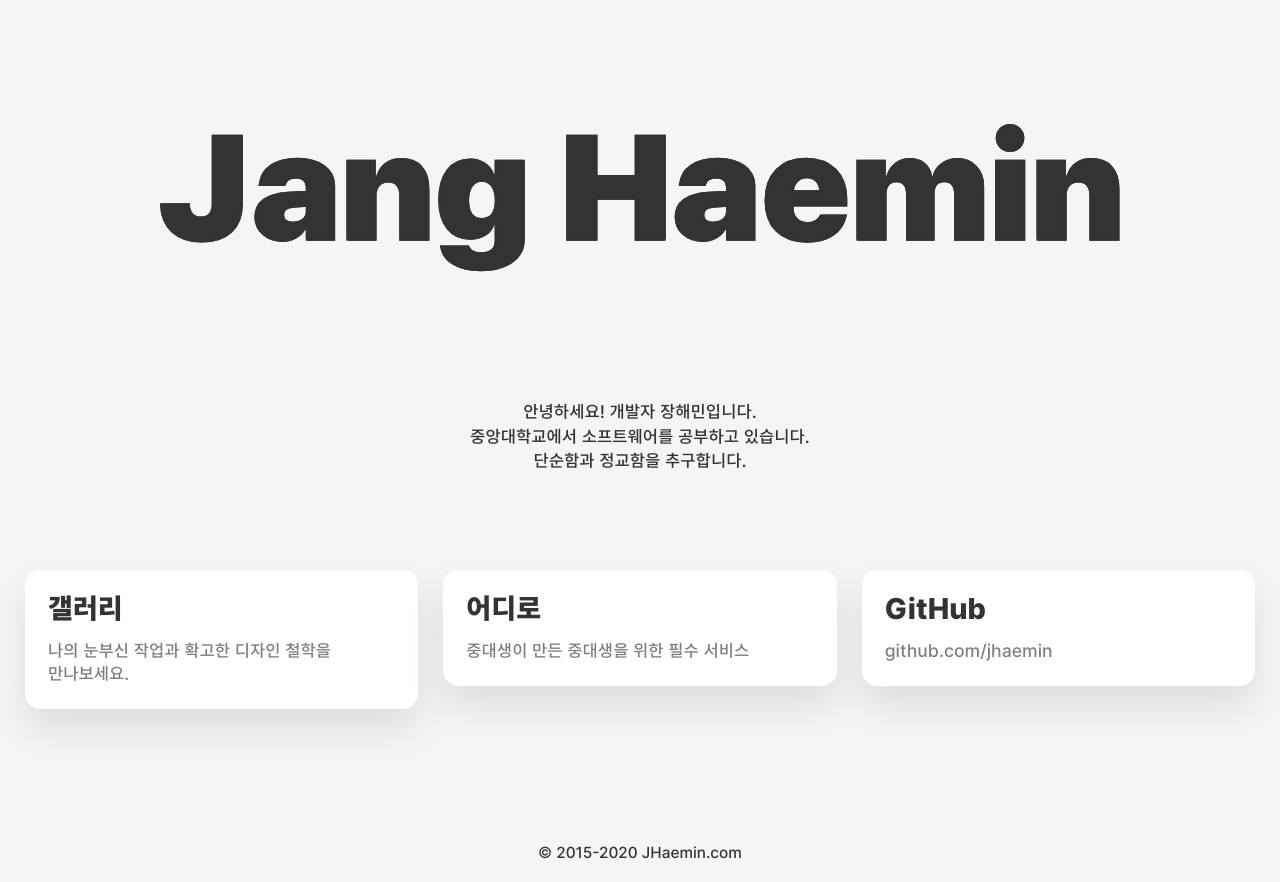
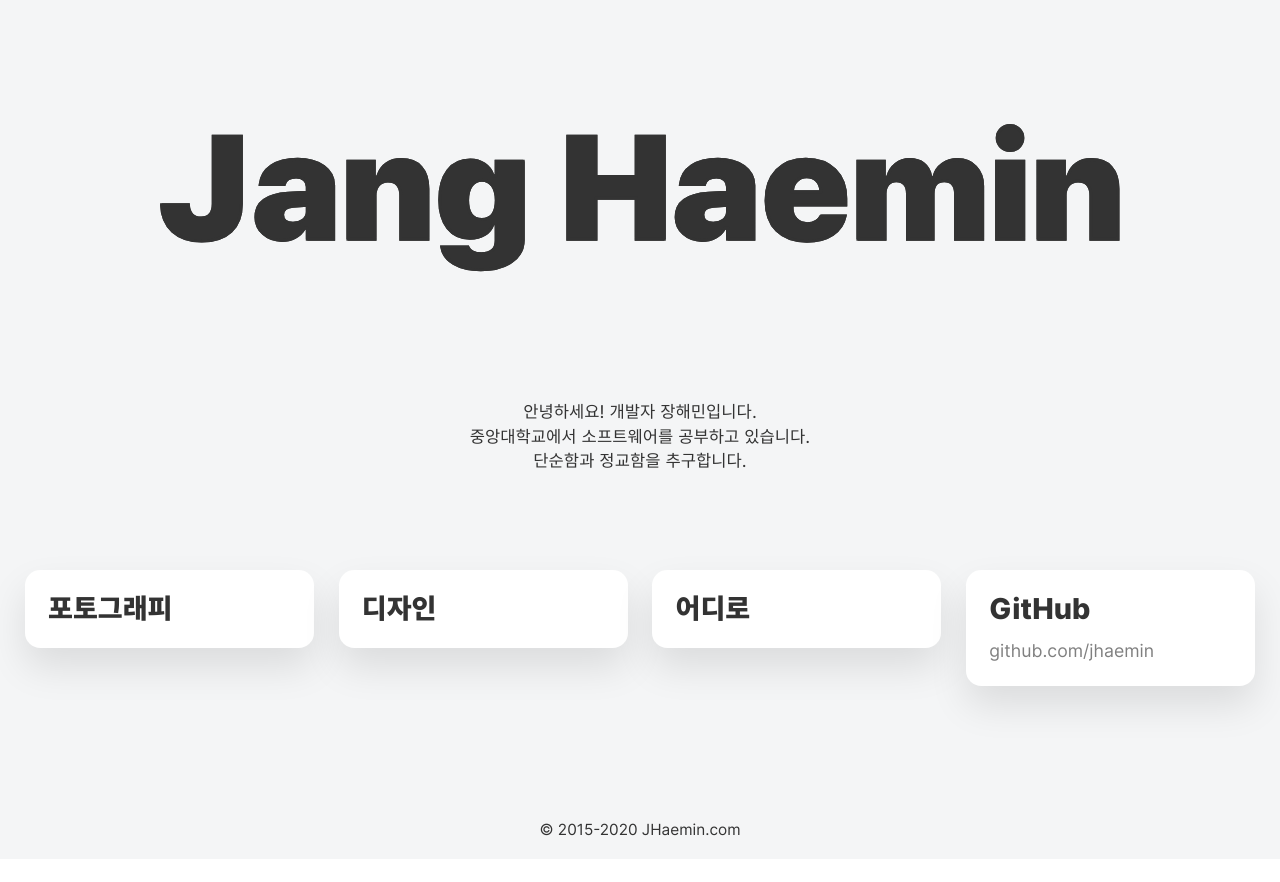
Before and after one commit to jhaemin/jhaemin.com-vue, a Nuxt app: page / in a window 1280 px wide. After the commit the page ends 859 px from the top, so only its background shows below. Built offline with nearby package versions, Linux system fonts and the light colour scheme.

Commit message:
Update the site

```diff
--- a/src/assets/css/fonts.css
+++ b/src/assets/css/fonts.css
@@ -3,7 +3,7 @@
 /* Noto Sans KR 94% */
 
 @font-face {
-  font-family: 'Noto Sans KR';
+  font-family: 'PAYW Pro KR';
   src: url('/fonts/NotoSansKR/NotoSansKR-Light.woff2') format('woff2'),
     url('/fonts/NotoSansKR/NotoSansKR-Light.woff') format('woff');
   font-weight: 200;
@@ -11,7 +11,7 @@
 }
 
 @font-face {
-  font-family: 'Noto Sans KR';
+  font-family: 'PAYW Pro KR';
   src: url('/fonts/NotoSansKR/NotoSansKR-DemiLight.woff2') format('woff2'),
     url('/fonts/NotoSansKR/NotoSansKR-DemiLight.woff') format('woff');
   font-weight: 300;
@@ -19,7 +19,7 @@
 }
 
 @font-face {
-  font-family: 'Noto Sans KR';
+  font-family: 'PAYW Pro KR';
   src: url('/fonts/NotoSansKR/NotoSansKR-Regular.woff2') format('woff2'),
     url('/fonts/NotoSansKR/NotoSansKR-Regular.woff') format('woff');
   font-weight: 400;
@@ -27,7 +27,7 @@
 }
 
 @font-face {
-  font-family: 'Noto Sans KR';
+  font-family: 'PAYW Pro KR';
   src: url('/fonts/NotoSansKR/NotoSansKR-Medium.woff2') format('woff2'),
     url('/fonts/NotoSansKR/NotoSansKR-Medium.woff') format('woff');
   font-weight: 500;
@@ -35,7 +35,7 @@
 }
 
 @font-face {
-  font-family: 'Noto Sans KR';
+  font-family: 'PAYW Pro KR';
   src: url('/fonts/NotoSansKR/NotoSansKR-Bold.woff2') format('woff2'),
     url('/fonts/NotoSansKR/NotoSansKR-Bold.woff') format('woff');
   font-weight: 700;
@@ -43,7 +43,7 @@
 }
 
 @font-face {
-  font-family: 'Noto Sans KR';
+  font-family: 'PAYW Pro KR';
   src: url('/fonts/NotoSansKR/NotoSansKR-Black.woff2') format('woff2'),
     url('/fonts/NotoSansKR/NotoSansKR-Black.woff') format('woff');
   font-weight: 900;
@@ -53,73 +53,73 @@
 /* Inter 3.7 */
 
 @font-face {
-  font-family: 'Inter';
-  font-style:  normal;
+  font-family: 'PAYW Pro';
+  font-style: normal;
   font-weight: 100;
-  src: url("/fonts/Inter/Inter-Thin-BETA.woff2") format("woff2"),
-       url("/fonts/Inter/Inter-Thin-BETA.woff") format("woff");
+  src: url('/fonts/Inter/Inter-Thin-BETA.woff2') format('woff2'),
+    url('/fonts/Inter/Inter-Thin-BETA.woff') format('woff');
 }
 
 @font-face {
-  font-family: 'Inter';
-  font-style:  normal;
+  font-family: 'PAYW Pro';
+  font-style: normal;
   font-weight: 200;
-  src: url("/fonts/Inter/Inter-ExtraLight-BETA.woff2") format("woff2"),
-       url("/fonts/Inter/Inter-ExtraLight-BETA.woff") format("woff");
+  src: url('/fonts/Inter/Inter-ExtraLight-BETA.woff2') format('woff2'),
+    url('/fonts/Inter/Inter-ExtraLight-BETA.woff') format('woff');
 }
 
 @font-face {
-  font-family: 'Inter';
-  font-style:  normal;
+  font-family: 'PAYW Pro';
+  font-style: normal;
   font-weight: 300;
-  src: url("/fonts/Inter/Inter-Light-BETA.woff2") format("woff2"),
-       url("/fonts/Inter/Inter-Light-BETA.woff") format("woff");
+  src: url('/fonts/Inter/Inter-Light-BETA.woff2') format('woff2'),
+    url('/fonts/Inter/Inter-Light-BETA.woff') format('woff');
 }
 
 @font-face {
-  font-family: 'Inter';
-  font-style:  normal;
+  font-family: 'PAYW Pro';
+  font-style: normal;
   font-weight: 400;
-  src: url("/fonts/Inter/Inter-Regular.woff2") format("woff2"),
-       url("/fonts/Inter/Inter-Regular.woff") format("woff");
+  src: url('/fonts/Inter/Inter-Regular.woff2') format('woff2'),
+    url('/fonts/Inter/Inter-Regular.woff') format('woff');
 }
 
 @font-face {
-  font-family: 'Inter';
-  font-style:  normal;
+  font-family: 'PAYW Pro';
+  font-style: normal;
   font-weight: 500;
-  src: url("/fonts/Inter/Inter-Medium.woff2") format("woff2"),
-       url("/fonts/Inter/Inter-Medium.woff") format("woff");
+  src: url('/fonts/Inter/Inter-Medium.woff2') format('woff2'),
+    url('/fonts/Inter/Inter-Medium.woff') format('woff');
 }
 
 @font-face {
-  font-family: 'Inter';
-  font-style:  normal;
+  font-family: 'PAYW Pro';
+  font-style: normal;
   font-weight: 600;
-  src: url("/fonts/Inter/Inter-SemiBold.woff2") format("woff2"),
-       url("/fonts/Inter/Inter-SemiBold.woff") format("woff");
+  src: url('/fonts/Inter/Inter-SemiBold.woff2') format('woff2'),
+    url('/fonts/Inter/Inter-SemiBold.woff') format('woff');
 }
 
 @font-face {
-  font-family: 'Inter';
-  font-style:  normal;
+  font-family: 'PAYW Pro';
+  font-style: normal;
   font-weight: 700;
-  src: url("/fonts/Inter/Inter-Bold.woff2") format("woff2"),
-       url("/fonts/Inter/Inter-Bold.woff") format("woff");
+  src: url('/fonts/Inter/Inter-Bold.woff2') format('woff2'),
+    url('/fonts/Inter/Inter-Bold.woff') format('woff');
 }
 
 @font-face {
-  font-family: 'Inter';
-  font-style:  normal;
+  font-family: 'PAYW Pro';
+  font-style: normal;
   font-weight: 800;
-  src: url("/fonts/Inter/Inter-ExtraBold.woff2") format("woff2"),
-       url("/fonts/Inter/Inter-ExtraBold.woff") format("woff");
+  src: url('/fonts/Inter/Inter-ExtraBold.woff2') format('woff2'),
+    url('/fonts/Inter/Inter-ExtraBold.woff') format('woff');
 }
 
 @font-face {
-  font-family: 'Inter';
-  font-style:  normal;
+  font-family: 'PAYW Pro';
+  font-style: normal;
   font-weight: 900;
-  src: url("/fonts/Inter/Inter-Black.woff2") format("woff2"),
-       url("/fonts/Inter/Inter-Black.woff") format("woff");
+  src: url('/fonts/Inter/Inter-Black.woff2') format('woff2'),
+    url('/fonts/Inter/Inter-Black.woff') format('woff');
 }
--- a/src/assets/scss/global-variables.scss
+++ b/src/assets/scss/global-variables.scss
@@ -23,12 +23,13 @@ $light-gray: #f4f5f6;
 $light-gray-text: darken($light-gray, 30%);
 $light-gray-text-dark: darken($light-gray, 50%);
 $light-gray--active: darken($light-gray, 3%);
-$white-blue: #f3f6fB;
+$white-blue: #f3f6fb;
 $jhm-blue: #6c9df8;
 $btn-blue: #418cfc;
 $light-oragne: #ffdfc7;
 $strong-orange: #dd7600;
 
 // Fonts
-$ff: 'Inter', 'Noto Sans KR', -apple-system, BlinkMacSystemFont, 'Segoe UI', Roboto, Oxygen, Ubuntu, Cantarell, 'Open Sans', 'Helvetica Neue', sans-serif;
+$ff: 'PAYW Pro', 'PAYW Pro KR', -apple-system, BlinkMacSystemFont, 'Segoe UI',
+  Roboto, Oxygen, Ubuntu, Cantarell, 'Open Sans', 'Helvetica Neue', sans-serif;
 $font-mono: mono, 'Courier New', Courier, monospace;
--- a/src/assets/scss/globalstyle.scss
+++ b/src/assets/scss/globalstyle.scss
@@ -1,5 +1,5 @@
-@import "./global-variables.scss";
-@import "./paragraph.scss";
+@import './global-variables.scss';
+@import './paragraph.scss';
 
 html {
   -ms-text-size-adjust: 100%;
@@ -9,13 +9,13 @@ html {
   font-size: 100%;
 
   &.light-mode {
-		[data-appearance-mode="dark"] {
+    [data-appearance-mode='dark'] {
       display: none !important;
     }
   }
 
   &.dark-mode {
-		[data-appearance-mode="light"] {
+    [data-appearance-mode='light'] {
       display: none !important;
     }
   }
@@ -38,7 +38,7 @@ body {
   -moz-osx-font-smoothing: grayscale;
   -o-font-smoothing: antialiased;
   font-family: $ff;
-	font-weight: 500;
+  font-weight: 400;
   font-size: 17px;
   margin: 0;
   padding: 0;
@@ -64,7 +64,11 @@ main {
   outline: none;
 }
 
-p, li, a, input, textarea {
+p,
+li,
+a,
+input,
+textarea {
   font-family: $ff;
   line-height: 1.4;
   font-size: 0.92rem;
@@ -95,12 +99,11 @@ img {
   pointer-events: none;
 }
 
-input[type="text"],
-input[type="email"],
-input[type="password"],
-input[type="button"],
-textarea
-{
+input[type='text'],
+input[type='email'],
+input[type='password'],
+input[type='button'],
+textarea {
   cursor: text;
   -webkit-appearance: none;
   -webkit-tap-highlight-color: transparent;
@@ -113,7 +116,7 @@ textarea
   // background-color: $light-gray;
   background-color: #fff;
   border: 1px solid darken($light-gray, 10%);
-	transition: box-shadow .2s ease, background-color .2s ease, border .2s ease;
+  transition: box-shadow 0.2s ease, background-color 0.2s ease, border 0.2s ease;
   box-shadow: 0 0 0 0 rgba(164, 196, 255, 0);
 
   &::placeholder {
@@ -147,7 +150,7 @@ button.jhm-btn {
   cursor: default;
   background-color: #3988fd;
   color: #fff;
-	transition: color .2s ease, box-shadow .2s ease, background-color .2s ease;
+  transition: color 0.2s ease, box-shadow 0.2s ease, background-color 0.2s ease;
 
   &.termite {
     background-color: #fff;
@@ -164,16 +167,16 @@ button.jhm-btn {
   }
 
   &:hover {
-		box-shadow: 0 0.2rem 0.5rem rgba(0, 0, 0, 0.15), inset 0 0 0 0 rgba(0, 0, 0, 0);
+    box-shadow: 0 0.2rem 0.5rem rgba(0, 0, 0, 0.15),
+      inset 0 0 0 0 rgba(0, 0, 0, 0);
     background-color: #4f95ff;
   }
 
   &:active {
     // background-color: #357fee;
-		box-shadow: 0 0rem 0rem rgba(0, 0, 0, 0), inset 0 0 0 100rem rgba(0, 0, 0, 0.1);
+    box-shadow: 0 0rem 0rem rgba(0, 0, 0, 0),
+      inset 0 0 0 100rem rgba(0, 0, 0, 0.1);
   }
-
-
 
   &.crimson {
     background-color: #e62149;
--- a/src/components/home/Box.vue
+++ b/src/components/home/Box.vue
@@ -2,7 +2,7 @@
   <div class="box-origin">
     <div
       class="box"
-      :class="[boxStatus, {expand: expanded}]"
+      :class="[boxStatus, { expand: expanded }]"
       @mouseenter="hoverBox"
       @mouseleave="releaseBox"
       @mousedown="pressBox"
@@ -23,13 +23,13 @@
         v-else-if="boxExternalLink"
         target="_blank"
         class="link"
-      ></a>
+      />
       <div class="box-content">
         <h1 class="title">
-          <slot name="title"></slot>
+          <slot name="title" />
         </h1>
-        <p class="description">
-          <slot name="description"></slot>
+        <p v-if="$slots.description" class="description">
+          <slot name="description" />
         </p>
       </div>
     </div>
@@ -43,7 +43,7 @@ export default {
     return {
       boxStatus: '',
       relaseTimeout: null,
-      expanded: false
+      expanded: false,
     }
   },
   methods: {
@@ -87,12 +87,12 @@ export default {
           box.style = ''
         }, 10)
       }, 800)
-    }
-  }
+    },
+  },
 }
 </script>
 
-<style lang="scss" scoped>
+<style lang="scss">
 @import '~/assets/scss/global-variables.scss';
 @import '~/assets/scss/global-mixins.scss';
 
@@ -112,7 +112,7 @@ export default {
 
   &.pressed {
     transform: scale(0.92);
-    box-shadow: 0 0.5rem 1rem rgba(0, 0, 0, 0.1);
+    box-shadow: 0 0.3rem 0.5rem rgba(0, 0, 0, 0.1);
   }
 
   &.expand {
--- a/src/pages/index.vue
+++ b/src/pages/index.vue
@@ -201,11 +201,14 @@
 
         <div class="acts">
           <div class="grid-item-wrapper">
-            <Box class="gallery" box-link="/gallery">
-              <template v-slot:title>갤러리</template>
-              <template v-slot:description
-                >나의 눈부신 작업과 확고한 디자인 철학을 만나보세요.</template
-              >
+            <Box class="" box-link="/photography">
+              <template v-slot:title>포토그래피</template>
+            </Box>
+          </div>
+          <div class="grid-item-wrapper">
+            <Box class="design" box-link="/design">
+              <template v-slot:title>디자인</template>
+              <template v-slot:description> </template>
             </Box>
           </div>
           <!-- <div class="grid-item-wrapper">
@@ -217,9 +220,7 @@
           <div class="grid-item-wrapper">
             <Box class="eodiro" box-external-link="https://eodiro.com">
               <template v-slot:title>어디로</template>
-              <template v-slot:description
-                >중대생이 만든 중대생을 위한 필수 서비스</template
-              >
+              <template v-slot:description></template>
             </Box>
           </div>
           <!-- <div class="grid-item-wrapper">
@@ -250,20 +251,20 @@
 <script>
 import anime from 'animejs'
 import axios from 'axios'
-import Box from '~/components/Home/Box.vue'
+import Box from '~/components/home/Box'
 
 export default {
   scrollToTop: false,
   components: { Box },
   asyncData() {
     return {
-      project: 'nuxt'
+      project: 'nuxt',
     }
   },
   data() {
     return {
       project: 'default',
-      popupEnabled: false
+      popupEnabled: false,
     }
   },
   mounted() {
@@ -292,7 +293,7 @@ export default {
       targets: '.jhaemin-path',
       opacity: 1,
       easing: 'easeInOutQuad',
-      duration: 100
+      duration: 100,
     })
 
     anime({
@@ -304,7 +305,7 @@ export default {
         return i * 100
       },
       direction: 'alternate',
-      loop: false
+      loop: false,
     })
 
     anime({
@@ -313,13 +314,13 @@ export default {
       // easing: "linear",
       easing: 'cubicBezier(.78,.2,.26,.94)',
       duration: 500,
-      delay: 2300
+      delay: 2300,
     })
-  }
+  },
 }
 </script>
 
-<style lang="scss" scoped>
+<style lang="scss">
 @import '~/assets/scss/global-variables.scss';
 @import '~/assets/scss/global-mixins.scss';
 
```
Also changed, not shown: package.json (+5 -2 lines), src/pages/index/design.vue (+142 -52 lines), src/types/index.d.ts (added, +34 -0 lines). Lines whose indentation alone changed are shown as unchanged.
